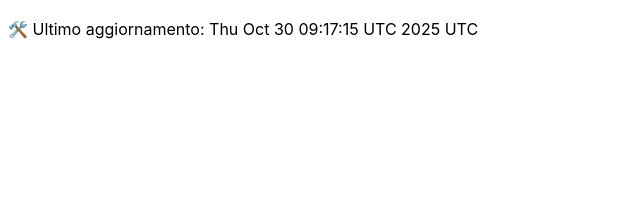
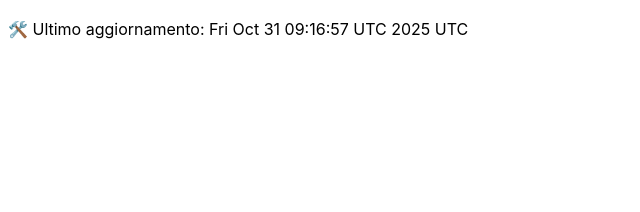
Before and after one commit to DanteTrb/DanteTrb.github.io, a Jekyll site: the page built from badges.md, in a window 1280 px wide. Shown: the top 212 px of the page, without its empty margins (0-640 px from the left). Built offline with Jekyll 4.4.1, drawn with Linux system fonts in a browser that asks for light colours; our own code applies the rules of GitHub Pages for plain Markdown files.

Commit message:
🛠️ Aggiornamento automatico badge

```diff
--- a/badges.md
+++ b/badges.md
@@ -1 +1 @@
-🛠️ Ultimo aggiornamento: Thu Oct 30 09:17:15 UTC 2025 UTC
+🛠️ Ultimo aggiornamento: Fri Oct 31 09:16:57 UTC 2025 UTC
```
